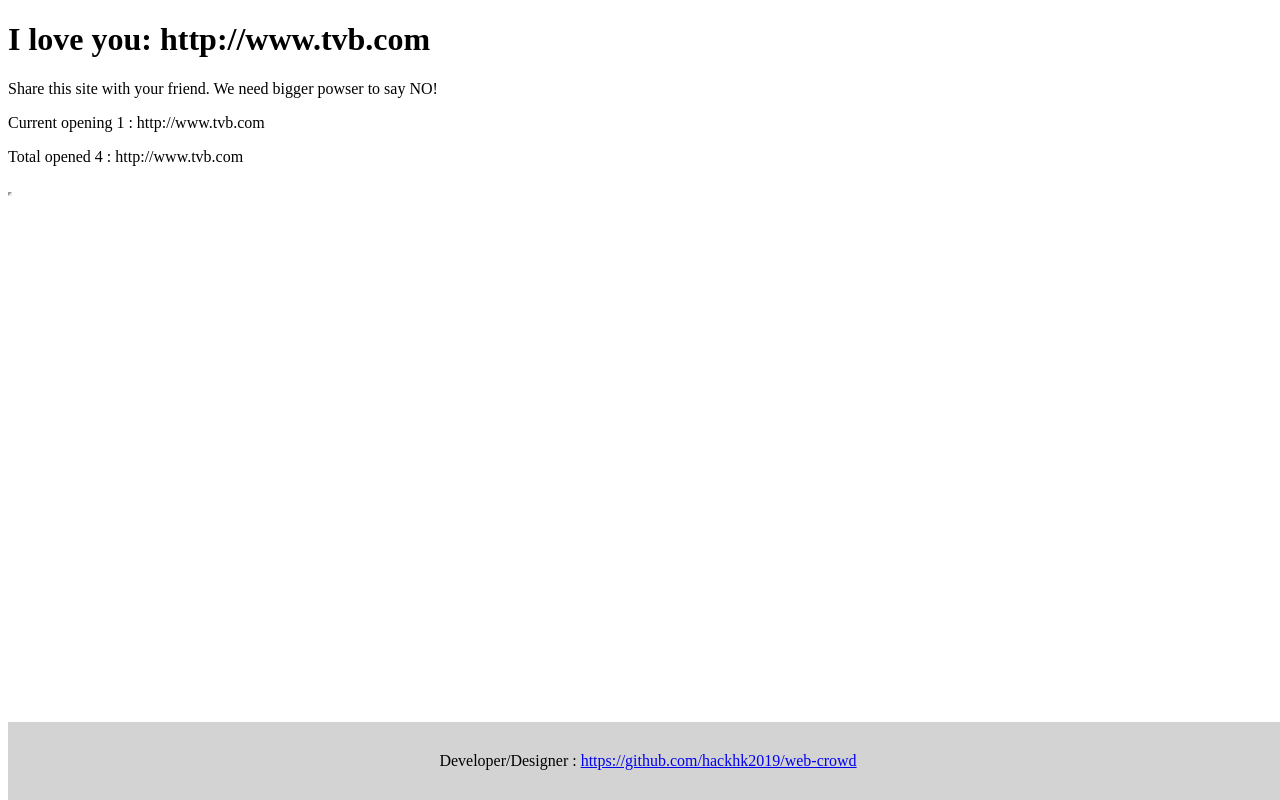
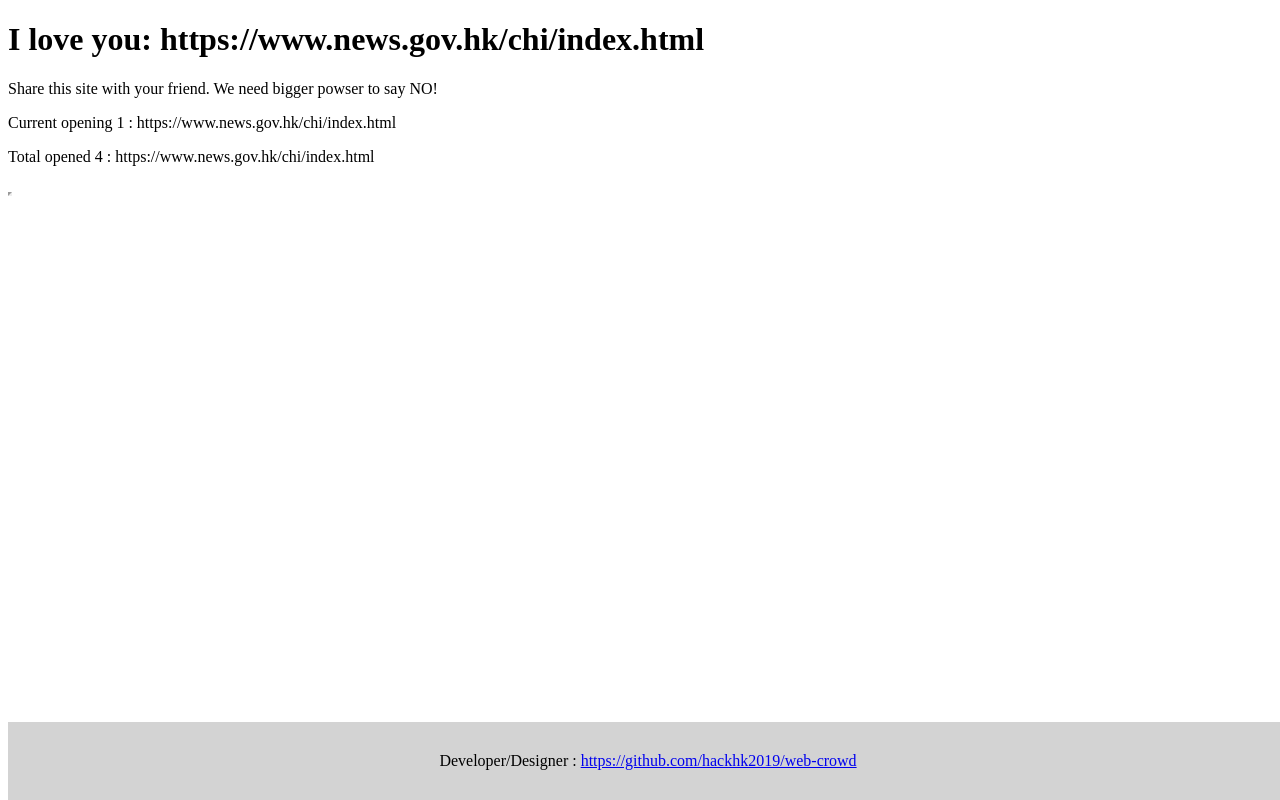
Before and after one commit to hackhk2019/web-crowd, a plain HTML site: page index.html in a window 1280 px wide. Drawn offline with Linux system fonts and the light colour scheme.

Commit message:
news.gov

```diff
--- a/index.html
+++ b/index.html
@@ -25,7 +25,8 @@
     </div>
 
 <script>
-const TARGET_URL = "http://www.tvb.com"
+// const TARGET_URL = "http://www.tvb.com"
+const TARGET_URL = "https://www.news.gov.hk/chi/index.html"
 const MAX_COUNT = 3
 const updateAndShowCount = (msg) => {
   document.getElementById("msg").innerHTML = msg;
```
